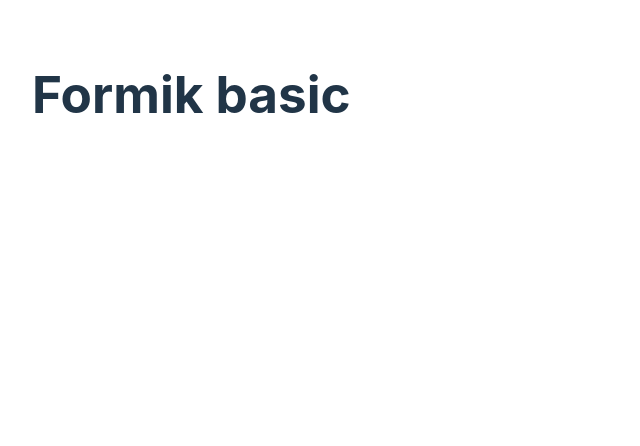
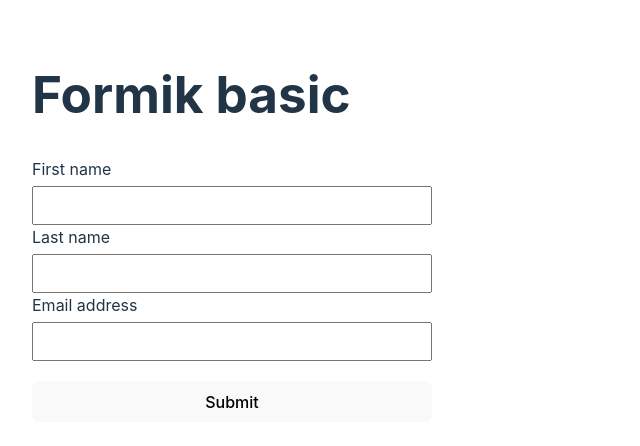
Before and after one commit to eugenioroblessiller/forms, a React (Vite) app: page /formik-basic in a window 1280 px wide. Shown: the top 446 px of the page, without its empty margins (0-640 px from the left). Built offline with nearby package versions, Linux system fonts and the light colour scheme.

Commit message:
basci form

```diff
--- a/src/pages/FormikBasicPage.tsx
+++ b/src/pages/FormikBasicPage.tsx
@@ -1,12 +1,74 @@
 import '../styles/styles.css';
 
+import { FormikErrors, useFormik } from 'formik';
 import React from 'react';
+import * as Yup from 'yup';
+
+import { FormValues } from '../interfaces/interfaces';
+
 
 export const FormikBasicPage = () => {
+
+    const validate = (values: FormValues) => {
+        const errors: FormikErrors<FormValues> = {}
+
+        if (!values.firstName) {
+            errors.firstName = 'First name required'
+        } else if (values.firstName.length > 15) {
+            errors.firstName = 'Must be 15 caraters or less'
+        }
+
+        if (!values.lastName) {
+            errors.lastName = 'Last name required'
+        } else if (values.lastName.length > 15) {
+            errors.firstName = 'Must be 15 caraters or less'
+        }
+
+        if (!values.email) {
+            errors.email = 'Email is required';
+        } else if (!/^[A-Z0-9._%+-]+@[A-Z0-9.-]+\.[A-Z]{2,4}$/i.test(values.email)) {
+            errors.email = 'Invalid email address';
+        }
+
+        return errors
+    }
+
+    const formik = useFormik({
+        initialValues: {
+            firstName: '',
+            lastName: '',
+            email: ''
+        },
+        validate,
+        onSubmit: values => {
+            console.log('valores de formulario', values)
+        }
+    })
+
+
     return (
         <div>
             <h1>Formik basic</h1>
 
+            <form action="" noValidate onSubmit={formik.handleSubmit}>
+                <label htmlFor="">First name</label>
+                <input type="text" name="firstName" id=""
+                    onChange={formik.handleChange} onBlur={formik.handleBlur} value={formik.values.firstName} />
+                {formik.touched.firstName && formik.errors.firstName && <span>{formik.errors.firstName}</span>}
+
+                <label htmlFor="">Last name</label>
+                <input type="text" name="lastName" id=""
+                    onChange={formik.handleChange} onBlur={formik.handleBlur} value={formik.values.lastName} />
+                {formik.touched.lastName && formik.errors.lastName && <span>{formik.errors.lastName}</span>}
+
+                <label htmlFor="">Email address</label>
+                <input type="email" name="email" id=""
+                    onChange={formik.handleChange} onBlur={formik.handleBlur} value={formik.values.email} />
+                {formik.touched.email && formik.errors.email && <span>{formik.errors.email}</span>}
+
+                <button type='submit'>Submit</button>
+            </form>
+
         </div>
     )
 }
```
